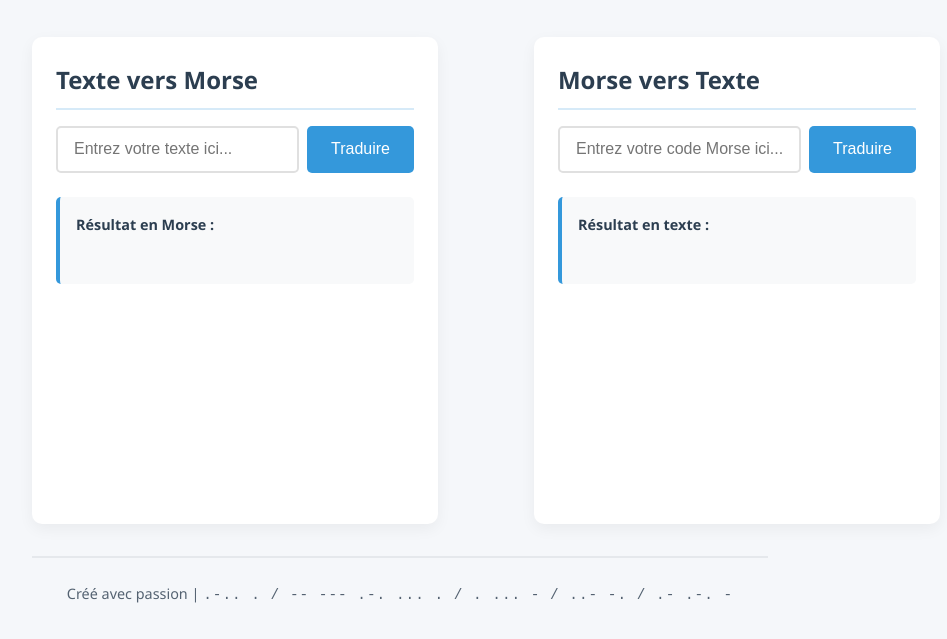
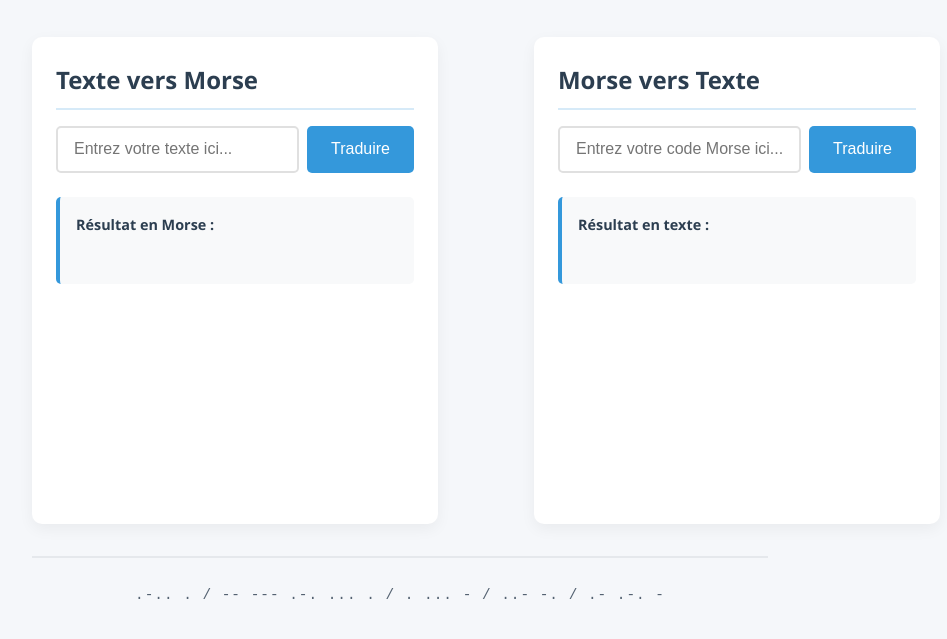
Before and after one commit to Nelson-Tsa/Morse, a plain HTML site: page index.html in a window 1280 px wide. Shown: the part 161-800 px from the top of the page, without its empty margins (240-1187 px from the left). Drawn offline with Linux system fonts and the light colour scheme.

Commit message:
changement html

```diff
--- a/index.html
+++ b/index.html
@@ -43,7 +43,7 @@
         </main>
 
         <footer>
-            <p>Créé avec passion | <span class="morse-text">.-.. . / -- --- .-. ... . / . ... - / ..- -. / .- .-. -</span></p>
+            <p><span class="morse-text">.-.. . / -- --- .-. ... . / . ... - / ..- -. / .- .-. -</span></p>
         </footer>
     </div>
 </body>
```
